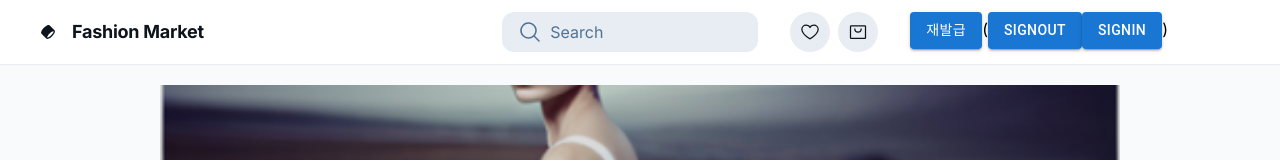
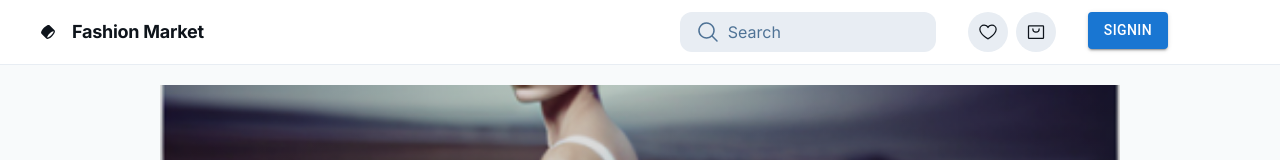
Before and after one commit to HelloWorldDogs223/shoppingMall, a Next.js app: page / in a window 1280 px wide. Shown: the top 160 px of the page. Built offline with nearby package versions, Linux system fonts and the light colour scheme; no server answers.

Commit message:
로컬 스토리지 세팅

```diff
--- a/app/components/Header.tsx
+++ b/app/components/Header.tsx
@@ -1,14 +1,14 @@
 'use client';
 import { Button } from '@mui/material';
+
 import axios from 'axios';
-import Link from 'next/link';
-import { useRouter, usePathname } from 'next/navigation';
+import { useRouter } from 'next/navigation';
 import { useEffect, useState } from 'react';
 
 export default function Home() {
-  const [cookie, setCookie] = useState(false);
+  const router = useRouter();
 
-  const router = useRouter();
+  const [localStore, setLocalStore] = useState(false);
 
   const onClickHandler = () => {
     router.push('/');
@@ -24,17 +24,12 @@ export default function Home() {
         },
       },
     );
+    localStorage.clear();
   }
 
-  const reFunction = async () => {
-    const res: any = await axios.get(
-      'https://api.group-group.com/auth/reissue',
-      {
-        withCredentials: true,
-      },
-    );
-    console.log(res);
-  };
+  useEffect(() => {
+    if (localStorage.getItem('accessToken')) setLocalStore(true);
+  }, []);
 
   return (
     <div className="pt-[65px]">
@@ -131,17 +126,18 @@ export default function Home() {
             </button>
           </div>
           <div>
-            <Button onClick={() => reFunction()} variant="contained">
-              재발급
-            </Button>
-            (
-            <Button onClick={() => logout('refresh')} variant="contained">
-              SignOut
-            </Button>
-            <Button onClick={() => router.push('/signin')} variant="contained">
-              Signin
-            </Button>
-            )
+            {localStore ? (
+              <Button onClick={() => logout('refresh')} variant="contained">
+                SignOut
+              </Button>
+            ) : (
+              <Button
+                onClick={() => router.push('/signin')}
+                variant="contained"
+              >
+                Signin
+              </Button>
+            )}
           </div>
           <div
             onClick={() => router.push('/user/info')}
--- a/app/page.tsx
+++ b/app/page.tsx
@@ -12,7 +12,6 @@ export default function Home() {
   const [search, setSearch] = useState('');
 
   useEffect(() => {
-    const refreshToken = Cookies.get('refreshToken');
     const myFunc = async () => {
       const res: any = await axios.get(
         'https://api.group-group.com/auth/reissue',
--- a/app/store/login.tsx
+++ b/app/store/login.tsx
@@ -4,14 +4,17 @@ import { create } from 'zustand';
 interface AuthState {
   isLoggedIn: boolean;
   user: { name: string } | null;
-  login: (user: { name: string }) => void;
+  login: (token: string) => void;
   logout: () => void;
 }
 
 const useAuthStore = create<AuthState>((set) => ({
   isLoggedIn: false,
   user: null,
-  login: (user) => set({ isLoggedIn: true, user }),
+  login: (accessToken: string) => {
+    localStorage.setItem('accessToken', accessToken);
+    set({ isLoggedIn: true });
+  },
   logout: () => set({ isLoggedIn: false, user: null }),
 }));
 
```
Also changed, not shown: middleware.ts (+3 -6 lines).
